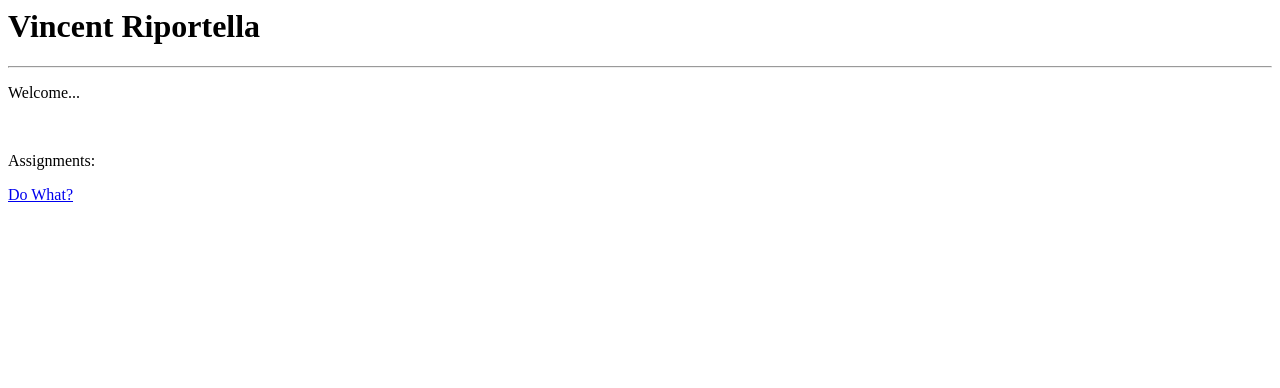
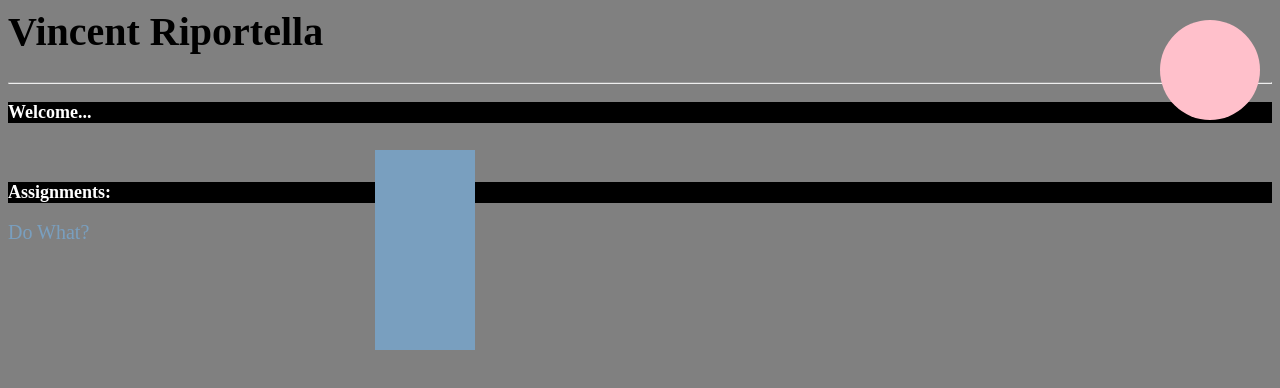
Before and after one commit to ripov489/ripov489.github.io, a plain HTML site: page index.html in a window 1280 px wide. Drawn offline with Linux system fonts and the light colour scheme.

Commit message:
Adding styles file

```diff
--- a/index.html
+++ b/index.html
@@ -1,8 +1,17 @@
 <html>
     <head>
         <title>Vincent Riportella</title>
+    <link href="styles.css" rel="stylesheet" type="text/css">
+
     </head>
     <body>
+        <div class="top">
+        </div>
+
+        <div class="circle">
+
+        </div>
+
         <h1>Vincent Riportella</h1> <hr />
         <p>Welcome...</p>
         <br />
--- /dev/null
+++ b/styles.css
@@ -0,0 +1,42 @@
+body {
+    background-color: gray;
+    color: white;
+    font-size: 20px;
+    font-family: didot;
+}
+
+a {
+    color: #799fbf;
+    text-decoration: none;
+
+}
+
+h1 {
+    color: black;
+}
+p {
+    background-color: black;
+    font-weight:bold;
+    font-size:18px;
+}
+
+.top {
+    width: 200px;
+    height: 100px;
+    background-color: #799fbf;
+    position: absolute;
+    top: 200px;
+    left: 325px;
+    transform: rotate(90deg);
+}
+
+.circle {
+    background-color: pink;
+    width: 100px;
+    height: 100px;
+    position: fixed;
+    top: 20px;
+    right: 20px;
+    border-radius: 50px;
+
+}
```
